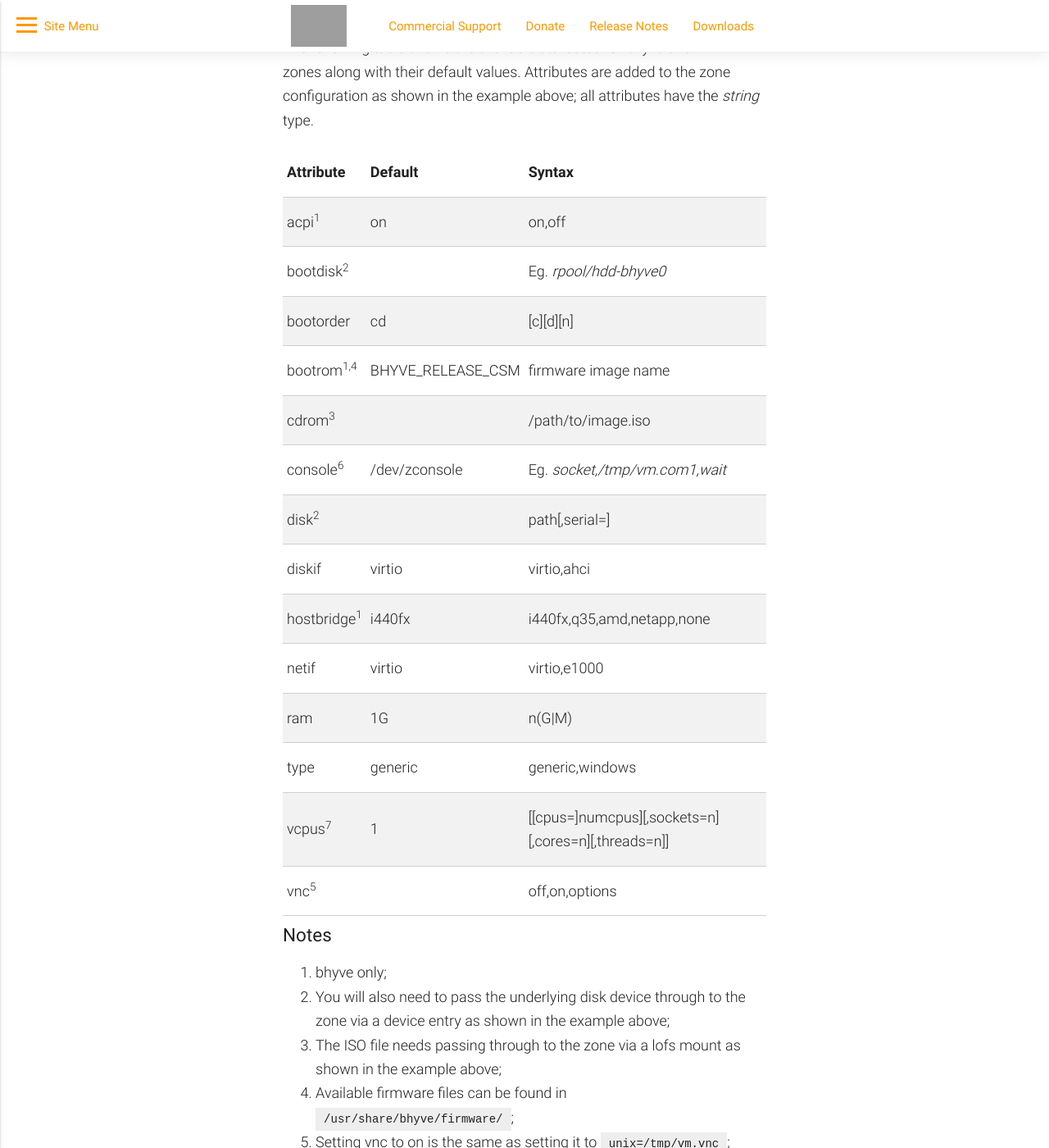
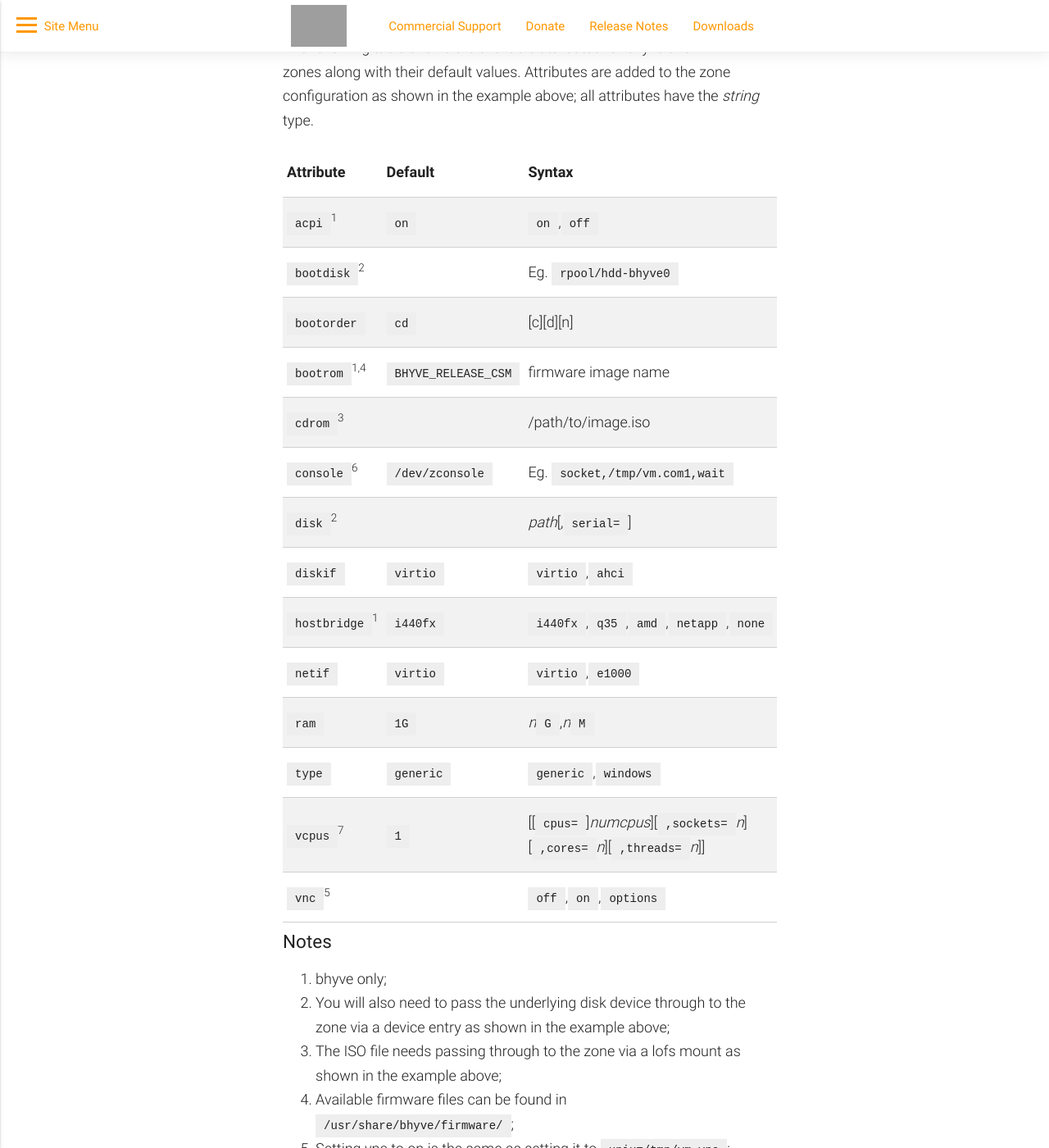
Before and after one commit to omniosorg/omniosorg.github.io, a Jekyll site: the page built from _docs/info/bhyve_kvm_brand.md, in a window 1280 px wide and 1400 px high, scrolled down 1598 px. Shown: the whole window at 82% size. Built offline with Jekyll 4.4.1, drawn with Linux system fonts in a browser that asks for light colours; grey boxes are pictures that could not be loaded.

Commit message:
add formatting

```diff
--- a/_docs/info/bhyve_kvm_brand.md
+++ b/_docs/info/bhyve_kvm_brand.md
@@ -75,22 +75,22 @@ configuration as shown in the example above; all attributes have the
 _string_ type.
 
 {:.bordered .responsive-table .bordered}
-| Attribute			| Default		| Syntax
-| ---				| ---			| ---
-| acpi<sup>1</sup>		| on			| on,off
-| bootdisk<sup>2</sup>		| 			| Eg. _rpool/hdd-bhyve0_
-| bootorder			| cd			| [c][d][n]
-| bootrom<sup>1,4</sup>		| BHYVE_RELEASE_CSM	| firmware image name
-| cdrom<sup>3</sup>		|			| /path/to/image.iso
-| console<sup>6</sup>		| /dev/zconsole		| Eg. _socket,/tmp/vm.com1,wait_
-| disk<sup>2</sup>		|			| path[,serial=]
-| diskif			| virtio		| virtio,ahci
-| hostbridge<sup>1</sup>	| i440fx		| i440fx,q35,amd,netapp,none
-| netif				| virtio		| virtio,e1000
-| ram				| 1G			| n(G\|M)
-| type				| generic		| generic,windows
-| vcpus<sup>7</sup>		| 1			| [[cpus=]numcpus][,sockets=n][,cores=n][,threads=n]]
-| vnc<sup>5</sup>		|			| off,on,options
+| Attribute                     | Default                | Syntax
+| ---                           | ---                    | ---
+| `acpi`<sup>1</sup>            | `on`                   | `on`,`off`
+| `bootdisk`<sup>2</sup>        |                        | Eg. `rpool/hdd-bhyve0`
+| `bootorder`                   | `cd`                   | [c][d][n]
+| `bootrom`<sup>1,4</sup>       | `BHYVE_RELEASE_CSM`    | firmware image name
+| `cdrom`<sup>3</sup>           |                        | /path/to/image.iso
+| `console`<sup>6</sup>         | `/dev/zconsole`        | Eg. `socket,/tmp/vm.com1,wait`
+| `disk`<sup>2</sup>            |                        | _path_[,`serial=`]
+| `diskif`                      | `virtio`               | `virtio`,`ahci`
+| `hostbridge`<sup>1</sup>      | `i440fx`               | `i440fx`,`q35`,`amd`,`netapp`,`none`
+| `netif`                       | `virtio`               | `virtio`,`e1000`
+| `ram`                         | `1G`                   | _n_`G`,_n_`M`
+| `type`                        | `generic`              | `generic`,`windows`
+| `vcpus`<sup>7</sup>           | `1`                    | [[`cpus=`]_numcpus_][`,sockets=`_n_][`,cores=`_n_][`,threads=`_n_]]
+| `vnc`<sup>5</sup>             |                        | `off`,`on`,`options`
 
 ### Notes
 
```
Also changed, not shown: _docs/info/bhyve.md (+8 -8 lines).
